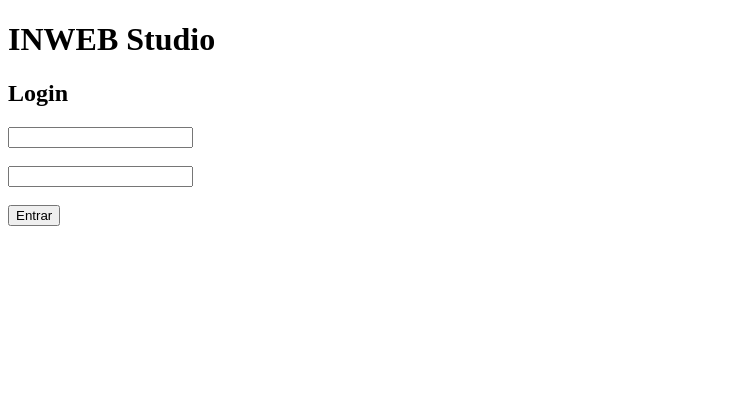
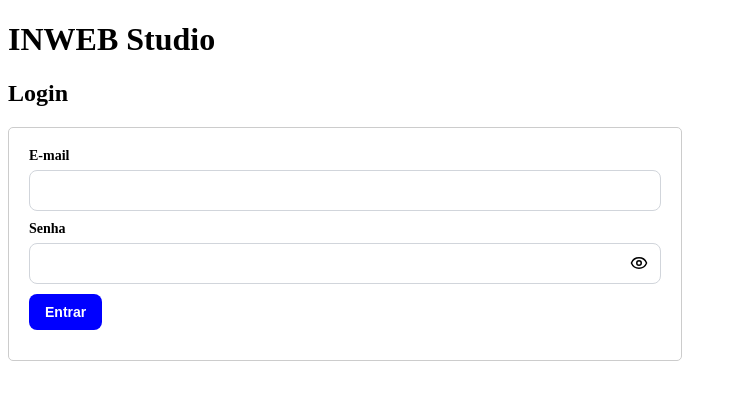
Before and after one commit to Isnogueira/INWEB-studio-saas, a React (Vite) app in the folder frontend/inwebstudio-web/: page /login in a window 1280 px wide. Shown: the top 400 px of the page, without its empty margins (0-737 px from the left). Built offline with nearby package versions, Linux system fonts and the light colour scheme; no server answers.

Commit message:
refactor: Refactor Login Page.

```diff
--- a/frontend/inwebstudio-web/src/pages/Login/index.tsx
+++ b/frontend/inwebstudio-web/src/pages/Login/index.tsx
@@ -1,38 +1,66 @@
+import Button from "@/components/ui/Button/Button";
+import Input from "@/components/ui/Input/Input";
+import PasswordInput from "@/components/ui/PasswordInput/PasswordInput";
 import { useAuth } from "@/contexts/UseAuth";
-import { useState } from "react";
+import { loginSchema, type LoginFormData } from "@/schemas/login.schema";
+import { zodResolver } from "@hookform/resolvers/zod";
+import { useForm } from "react-hook-form";
+
 
 export default function Login() {
 
-  const [email, setEmail] = useState("");
-  const [senha, setSenha] = useState("");
+const {
+
+    register,
+
+    handleSubmit,
+
+    formState:{ errors }
+
+} = useForm<LoginFormData>({
+    resolver: zodResolver(loginSchema)
+});
   const { login } = useAuth();
 
-  async function handleLogin() {
-    await login( email, senha);
 
+  async function onSubmit(data: LoginFormData) {
+    await login(data.email, data.senha);
   }
 
   return (
     <>
     <h1>INWEB Studio</h1>
     <h2>Login</h2>
-      <input
-        type="email"
-        value={email}
-        onChange={(e) => setEmail(e.target.value)}
-      />
-      <br />
-      <br />
-      <input
-        type="password"
-        value={senha}
-        onChange={(e) => setSenha(e.target.value)}
-      />
-      <br />
-      <br />
-      <button onClick={handleLogin}>
-        Entrar
-      </button>
+    <div style={{ width: "50%", padding: "20px", border: "1px solid #ccc", borderRadius: "5px" }}>
+      <div style={{ marginBottom: "10px" }}>
+        <Input
+          type="email"
+
+          label="E-mail"
+
+          {...register("email")}
+
+          error={errors.email?.message}
+        />
+      </div>
+      <div style={{ marginBottom: "10px" }}>
+        <PasswordInput
+
+          label="Senha"
+
+          {...register("senha")}
+
+          error={errors.senha?.message}
+
+        />
+      </div>
+      <div style={{ marginBottom: "10px" }}>
+        <Button onClick={handleSubmit(onSubmit)} disabled={false} lefticon={false} righticon={false}>
+          Entrar
+        </Button>
+      </div>
+    </div>
+
     </>
   );
 }
--- /dev/null
+++ b/frontend/inwebstudio-web/src/schemas/login.schema.ts
@@ -0,0 +1,12 @@
+import { z } from "zod";
+
+export type LoginFormData =
+    z.infer<typeof loginSchema>;
+
+
+export const loginSchema = z.object({
+
+    email: z.string().email("E-mail inválido"),
+    senha: z.string().min(6, "A senha deve possuir pelo menos 6 caracteres")
+
+});
--- a/frontend/inwebstudio-web/src/styles/shared/field.module.css
+++ b/frontend/inwebstudio-web/src/styles/shared/field.module.css
@@ -51,6 +51,24 @@
 
 }
 
+.sm{
+
+    height:32px;
+
+}
+
+.md{
+
+    height:40px;
+
+}
+
+.lg{
+
+    height:48px;
+
+}
+
 .error{
 
     border-color:red;
```
